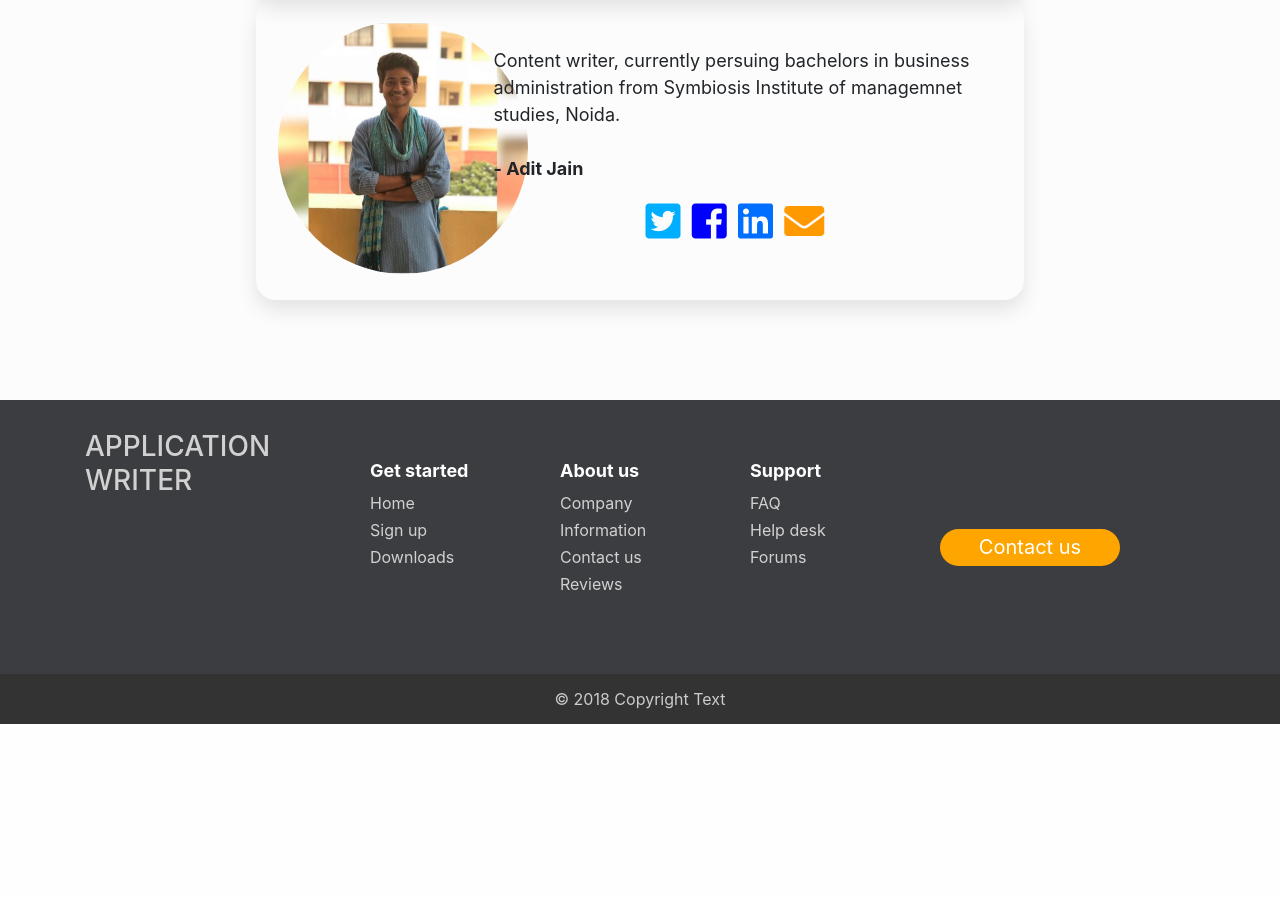
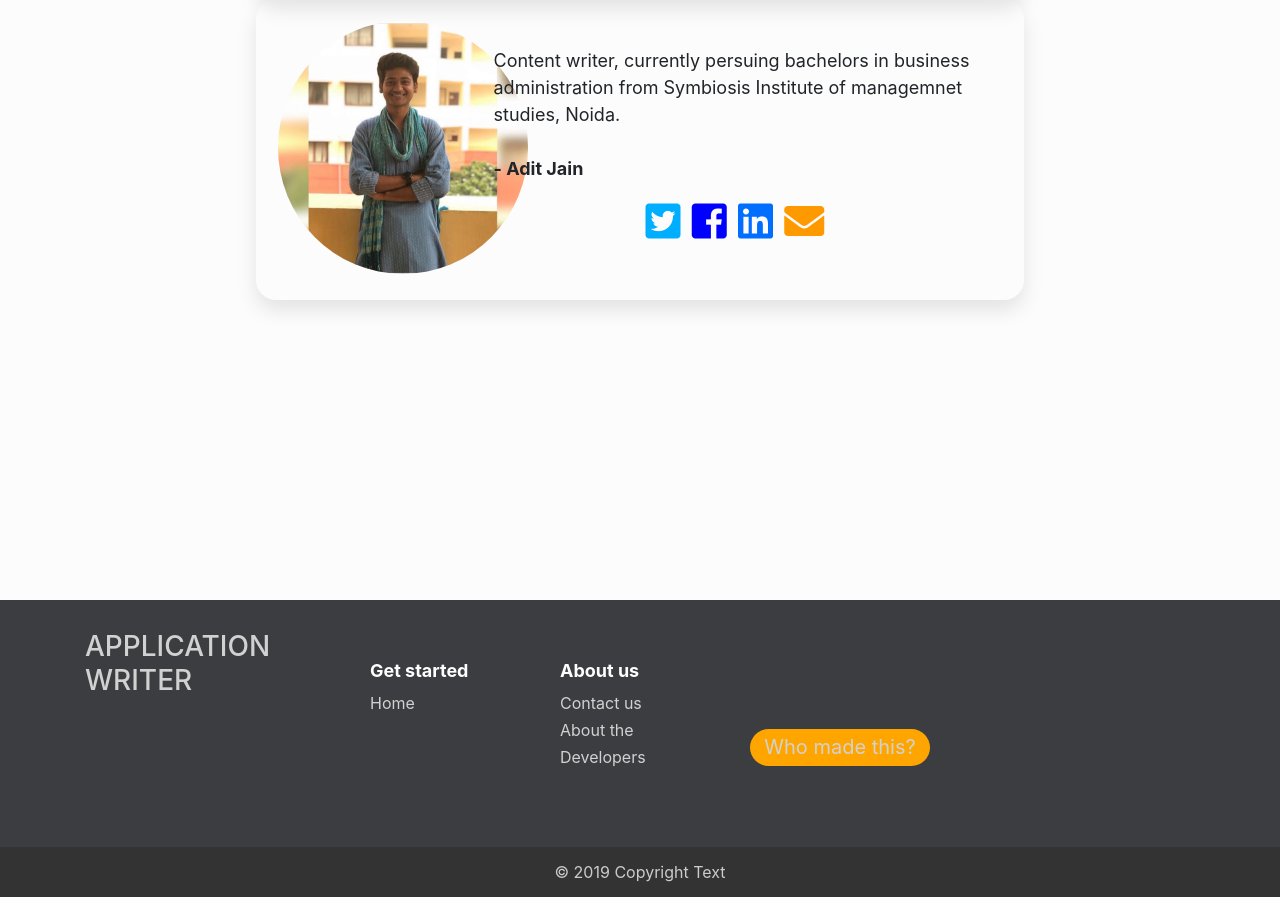
Before and after one commit to PRANAVBHATIA1999/Auto_Application_Writer, a Flask app: page /aboutus in a window 1280 px wide. Shown: the part 614-1511 px from the top of the page. Before the commit the page ends 1338 px from the top, so only its background shows below. Run offline with Flask 2, Linux system fonts and the light colour scheme; some libraries are stand-ins or nearby versions.

Commit message:
Updated content

```diff
--- a/templates/aboutus.html
+++ b/templates/aboutus.html
@@ -12,7 +12,7 @@
     <link href="{{url_for('static', filename='vendor/bootstrap/css/bootstrap.min.css')}}" rel="stylesheet">
 	<script src="{{url_for('static', filename='vendor/bootstrap/js/bootstrap.bundle.min.js')}}"></script>
 
-     Custom styles for this template
+     <!-- Custom styles for this template  -->
     <link href="{{url_for('static', filename='css/scrolling-nav.css')}}" rel="stylesheet">
 
 		 <!-- My CSS  -->
@@ -140,8 +140,8 @@
 
 
 
-<div class="footer2">
-
+<div class="content_footer">
+    </div>
         <footer id="myFooter">
             <div class="container">
                 <div class="row">
@@ -152,38 +152,40 @@
                         <h5>Get started</h5>
                         <ul>
                             <li><a href="#">Home</a></li>
-                        <li><a href="#">Sign up</a></li>
-                        <li><a href="#">Downloads</a></li>
+                            <!-- <li><a href="#">Sign up</a></li>
+                            <li><a href="#">Downloads</a></li> -->
                         </ul>
                     </div>
-                <div class="col-sm-2">
+                    <div class="col-sm-2 sidebutton">
                         <h5>About us</h5>
                         <ul>
-                        <li><a href="#">Company Information</a></li>
-                        <li><a href="#">Contact us</a></li>
-                        <li><a href="#">Reviews</a></li>
+                            <!-- <li><a href="#">Company Information</a></li> -->
+                            <li><a href="#contact">Contact us</a></li>
+                            <li><a href="/aboutus">About the Developers</a></li>
                         </ul>
+                            <!-- <li><a href="#">Reviews</a></li> -->
+
                     </div>
-                <div class="col-sm-2">
+                    <!-- <div class="col-sm-2">
                         <h5>Support</h5>
                         <ul>
                             <li><a href="#">FAQ</a></li>
                             <li><a href="#">Help desk</a></li>
                             <li><a href="#">Forums</a></li>
                         </ul>
-                </div>
+                    </div> -->
                     <div class="col-sm-3">
                         <div class="social-networks">
                             <a href="#" class="twitter"><i class="fa fa-twitter"></i></a>
                             <a href="#" class="facebook"><i class="fa fa-facebook"></i></a>
                             <a href="#" class="google"><i class="fa fa-google-plus"></i></a>
                         </div>
-                    <button type="button" class="btntxt btn btn-default">Contact us</button>
+                        <button type="button" class="btntxt btn btn-default"><a href = "/aboutus"> Who made this?</a></button>
                     </div>
                 </div>
             </div>
             <div class="footer-copyright">
-            <p>© 2018 Copyright Text </p>
+                <p>© 2019 Copyright Text </p>
             </div>
         </footer>
 
```
Lines whose indentation alone changed are shown as unchanged.
